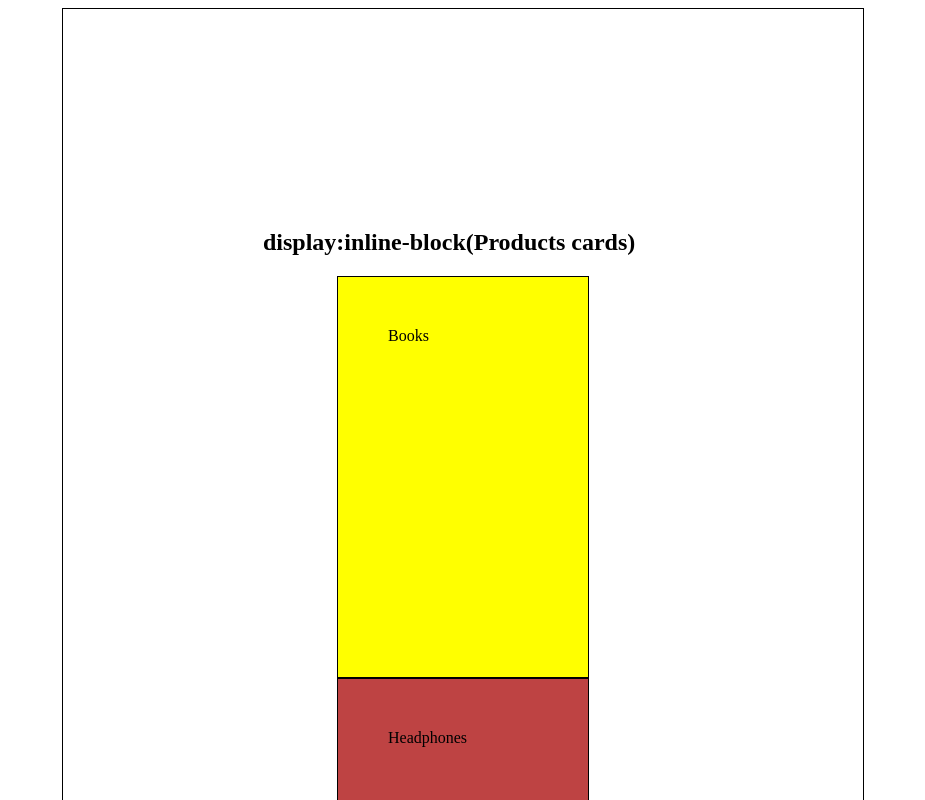
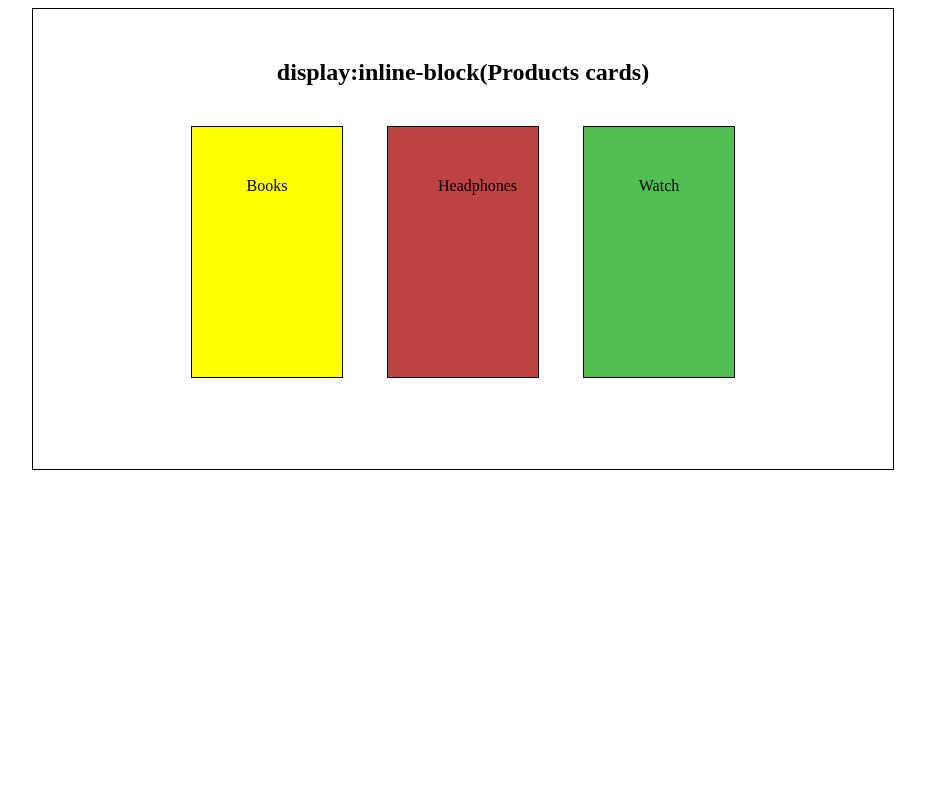
Before and after one commit to ravi171206/CSS-CSE24, a plain HTML site: page div.html in a window 1280 px wide. Shown: the top 800 px of the page, without its empty margins (177-1102 px from the left). Drawn offline with Linux system fonts and the light colour scheme.

Commit message:
inlinecss

```diff
--- a/div.html
+++ b/div.html
@@ -7,33 +7,37 @@
     <style>
 div{
 border: 1px solid black;
-margin: auto;
-padding: 200px;
-height: 700px;
-width: 400px;
+margin: 0px;
+padding: 30px;
+display: inline-block;
+height: 400px;
+width: 800px;
 }
 .box1{
+    display: inline-block;
+    vertical-align: top;
     background-color: yellow;
-    display: flex;
-    width: 150px;
-    height: 300px;
-    margin: auto;
+    width: 50px;
+    height: 150px;
+    margin: 20px;
     padding: 50px;
 }
 .box2{
     background-color: rgb(190, 67, 67);
-    display: flex;
-    width: 150px;
-    height: 300px;
-    margin: auto;
+    width: 50px;
+    vertical-align: top;
+    display: inline-block;
+    height: 150px;
+    margin: 20px;
     padding: 50px;
 }
 .box3{
     background-color: rgb(80, 190, 80);
-    display: flex;
-    width: 150px;
-    height: 300px;
-    margin: auto;
+    width: 50px;
+    vertical-align: top;
+    display: inline-block;
+    height: 150px;
+    margin: 20px;
     padding: 50px;
 }
 
@@ -41,12 +45,14 @@ width: 400px;
    </style>
 </head>
 <body>
+    <center>
     <div>
         <h2>display:inline-block(Products cards)</b></h2>
     <div class="box box1"> Books</div>
     <div class="box box2">Headphones</div>
     <div class="box box3">Watch</div>
     </div>
+    </center>
 
 </body>
 </html>
```
